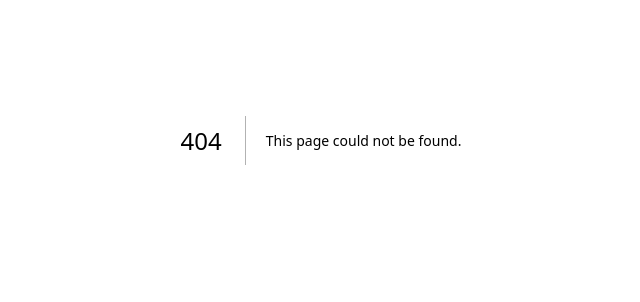
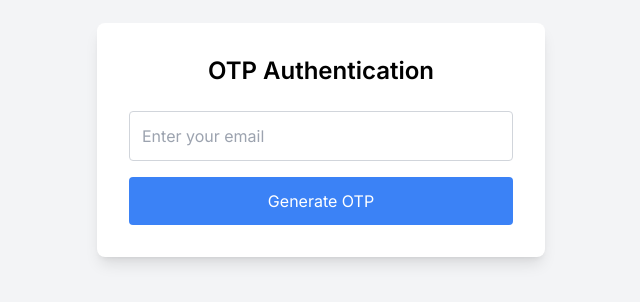
Before and after one commit to corbado/nextjs-login-page, a Next.js app: page /otp in a window 1280 px wide. Before the commit this address had no page. Shown: the part 260-562 px from the top of the page, without its empty margins (319-959 px from the left). Built offline with nearby package versions, Linux system fonts and the light colour scheme.

Commit message:
implement otp authentication

```diff
--- a/package.json
+++ b/package.json
@@ -12,12 +12,14 @@
     "bcryptjs": "^2.4.3",
     "mongoose": "^8.4.4",
     "next": "14.2.4",
+    "nodemailer": "^6.9.14",
     "react": "^18",
     "react-dom": "^18"
   },
   "devDependencies": {
     "@types/bcryptjs": "^2.4.6",
     "@types/node": "^20",
+    "@types/nodemailer": "^6.4.15",
     "@types/react": "^18",
     "@types/react-dom": "^18",
     "eslint": "^8",
--- /dev/null
+++ b/src/app/otp/page.tsx
@@ -0,0 +1,76 @@
+"use client";
+import { useState } from 'react';
+
+const OtpPage: React.FC = () => {
+  const [email, setEmail] = useState('');
+  const [otp, setOtp] = useState('');
+  const [message, setMessage] = useState('');
+  const [isOtpSent, setIsOtpSent] = useState(false);
+
+  const handleGenerateOtp = async () => {
+    const res = await fetch('/api/auth/otp/generate', {
+      method: 'POST',
+      headers: { 'Content-Type': 'application/json' },
+      body: JSON.stringify({ email }),
+    });
+    const result = await res.json();
+    setMessage(result.message);
+    setIsOtpSent(true);
+  };
+
+  const handleVerifyOtp = async () => {
+    const res = await fetch('/api/auth/otp/verify', {
+      method: 'POST',
+      headers: { 'Content-Type': 'application/json' },
+      body: JSON.stringify({ email, otp }),
+    });
+    const result = await res.json();
+    setMessage(result.message);
+  };
+
+  return (
+    <div className="flex items-center justify-center min-h-screen bg-gray-100">
+      <div className="bg-white p-8 rounded-lg shadow-lg max-w-md w-full">
+        <h1 className="text-2xl font-semibold mb-6 text-center">OTP Authentication</h1>
+        {!isOtpSent ? (
+          <div>
+            <input
+              type="email"
+              placeholder="Enter your email"
+              value={email}
+              onChange={(e) => setEmail(e.target.value)}
+              required
+              className="w-full p-3 border border-gray-300 rounded mb-4"
+            />
+            <button
+              onClick={handleGenerateOtp}
+              className="w-full bg-blue-500 text-white p-3 rounded hover:bg-blue-600"
+            >
+              Generate OTP
+            </button>
+          </div>
+        ) : (
+          <div>
+            <input
+              type="text"
+              placeholder="Enter OTP"
+              value={otp}
+              onChange={(e) => setOtp(e.target.value)}
+              required
+              className="w-full p-3 border border-gray-300 rounded mb-4"
+            />
+            <button
+              onClick={handleVerifyOtp}
+              className="w-full bg-blue-500 text-white p-3 rounded hover:bg-green-600"
+            >
+              Verify OTP
+            </button>
+          </div>
+        )}
+        {message && <p className="mt-4 text-center text-green-500">{message}</p>}
+      </div>
+    </div>
+  );
+};
+
+export default OtpPage;
--- /dev/null
+++ b/src/models/Otp.ts
@@ -0,0 +1,16 @@
+import mongoose, { Document, Schema } from 'mongoose';
+
+export interface IOtp extends Document {
+  email: string;
+  otp: string;
+  createdAt: Date;
+}
+
+const OtpSchema: Schema<IOtp> = new Schema({
+  email: { type: String, required: true },
+  otp: { type: String, required: true },
+  createdAt: { type: Date, default: Date.now, index: { expires: '10m' } }, // OTP expires in 10 minutes
+});
+
+const Otp = mongoose.models.Otp || mongoose.model<IOtp>('Otp', OtpSchema);
+export default Otp;
--- /dev/null
+++ b/src/pages/api/auth/otp/generate.ts
@@ -0,0 +1,68 @@
+import type { NextApiRequest, NextApiResponse } from 'next';
+import nodemailer from 'nodemailer';
+import bcrypt from 'bcryptjs';
+import Otp from '@/models/Otp';
+import dbConnect from '@/lib/mongodb';
+
+// Function to generate a 6-digit OTP
+const generateOtp = () => Math.floor(100000 + Math.random() * 900000).toString();
+
+// Function to create an Ethereal email account for testing purposes
+const createEtherealAccount = async () => {
+  // Create a test account using Ethereal
+  let testAccount = await nodemailer.createTestAccount();
+
+  // Configure the transporter using the test account
+  return nodemailer.createTransport({
+    host: testAccount.smtp.host,
+    port: testAccount.smtp.port,
+    secure: testAccount.smtp.secure,
+    auth: {
+      user: testAccount.user,
+      pass: testAccount.pass,
+    },
+  });
+};
+
+// Function to send an email with the OTP
+const sendEmail = async (email: string, otp: string) => {
+  // Create the transporter for sending the email
+  let transporter = await createEtherealAccount();
+
+  // Define the email options
+  const mailOptions = {
+    from: '"Your App" <yourapp@example.com>', // Sender address
+    to: email, // Recipient address
+    subject: 'Your OTP Code', // Subject line
+    text: `Your OTP code is ${otp}`, // Plain text body
+  };
+
+  // Send the email and log the preview URL
+  let info = await transporter.sendMail(mailOptions);
+  console.log('Preview URL: %s', nodemailer.getTestMessageUrl(info));
+};
+
+// API route handler for generating and sending OTP
+export default async function handler(req: NextApiRequest, res: NextApiResponse) {
+  await dbConnect(); // Connect to the MongoDB database
+
+  const { email } = req.body; // Extract the email from the request body
+
+  // Check if email is provided
+  if (!email) {
+    return res.status(400).json({ message: 'Email is required' });
+  }
+
+  const otp = generateOtp(); // Generate a 6-digit OTP
+  const hashedOtp = bcrypt.hashSync(otp, 10); // Hash the OTP using bcrypt
+
+  // Create a new OTP record in the database
+  const newOtp = new Otp({ email, otp: hashedOtp });
+  await newOtp.save();
+
+  // Send the OTP to the provided email address
+  await sendEmail(email, otp);
+
+  // Respond with a success message
+  return res.status(200).json({ message: 'OTP sent successfully' });
+}
--- /dev/null
+++ b/src/pages/api/auth/otp/verify.ts
@@ -0,0 +1,29 @@
+import type { NextApiRequest, NextApiResponse } from 'next';
+import bcrypt from 'bcryptjs';
+import dbConnect from '@/lib/mongodb';
+import Otp from '@/models/Otp';
+
+export default async function handler(req: NextApiRequest, res: NextApiResponse) {
+  await dbConnect();
+  const { email, otp } = req.body;
+
+  if (!email || !otp) {
+    return res.status(400).json({ message: 'Email and OTP are required' });
+  }
+
+  const otpRecord = await Otp.findOne({ email });
+
+  if (!otpRecord) {
+    return res.status(400).json({ message: 'OTP not found or expired' });
+  }
+
+  const isMatch = bcrypt.compareSync(otp, otpRecord.otp);
+
+  if (!isMatch) {
+    return res.status(400).json({ message: 'Invalid OTP' });
+  }
+
+  await Otp.deleteOne({ email }); // OTP can only be used once
+
+  return res.status(200).json({ message: 'OTP verified successfully' });
+}
```
